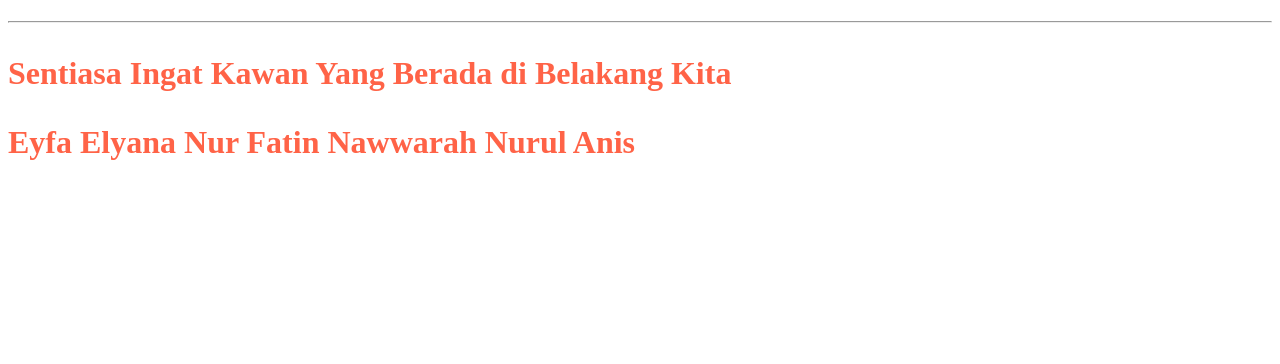
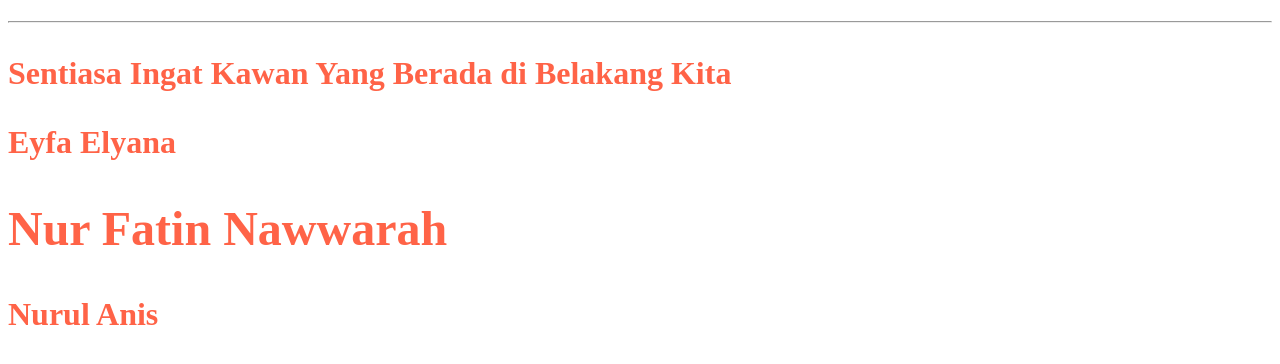
Before and after one commit to liyananabila/SCMFINAL, a plain HTML site: page index.html in a window 1280 px wide. Drawn offline with Linux system fonts and the light colour scheme.

Commit message:
Update index.html

```diff
--- a/index.html
+++ b/index.html
@@ -12,7 +12,7 @@
         <p>Sentiasa Ingat Kawan Yang Berada di Belakang Kita</p>
         <div>
         <tagname>Eyfa Elyana</tagname>
-        Nur Fatin Nawwarah
+        <h2>Nur Fatin Nawwarah</h2>
         Nurul Anis
         </div>
 </body>
```
